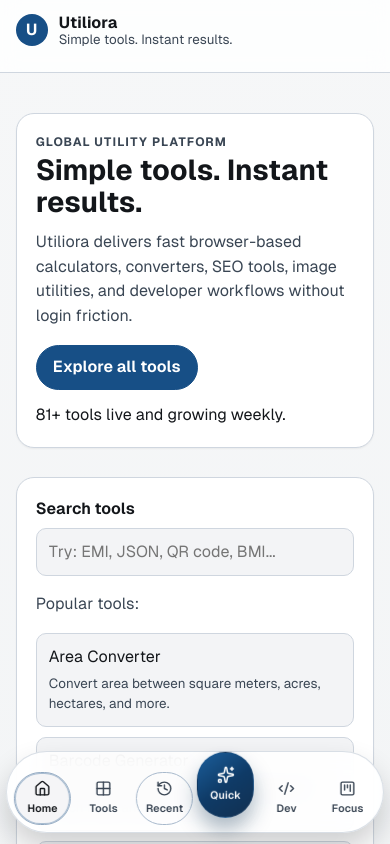
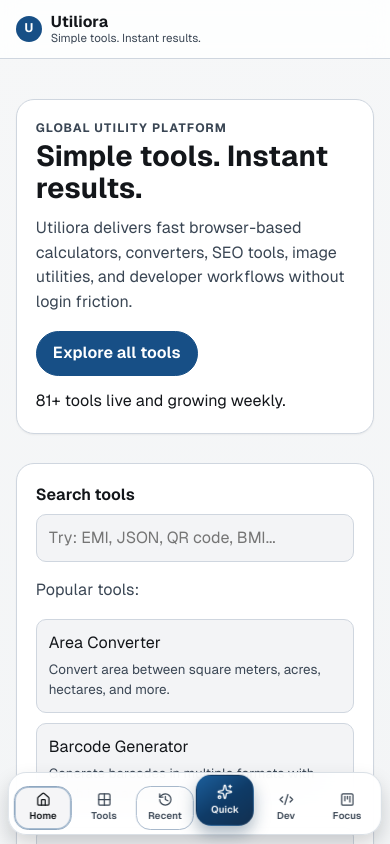
Before and after one commit to sisilabsai/utiliora, a Next.js app: page / in a window 390 px wide. Shown: the top 844 px of the page. Built offline with nearby package versions, Linux system fonts and the light colour scheme.

Commit message:
Refine mobile nav UI and fix mobile tap navigation

```diff
--- a/src/app/globals.css
+++ b/src/app/globals.css
@@ -1231,49 +1231,95 @@ textarea {
 
 @media (max-width: 900px) {
   .site-main {
-    padding-bottom: 7.8rem;
+    padding-bottom: 6.6rem;
   }
 
   .header-inner {
-    align-items: flex-start;
-    flex-direction: column;
-    padding-block: 0.8rem;
+    min-height: 58px;
+    align-items: center;
+    flex-direction: row;
+    padding-block: 0.55rem;
+  }
+
+  .brand {
+    gap: 0.55rem;
+  }
+
+  .brand-mark {
+    width: 1.65rem;
+    height: 1.65rem;
+    font-size: 0.78rem;
+  }
+
+  .brand-text strong {
+    font-size: 0.98rem;
+  }
+
+  .brand-text small {
+    font-size: 0.72rem;
   }
 
   .main-nav {
     display: none;
   }
 
+  .tool-grid,
+  .category-overview {
+    gap: 0.78rem;
+  }
+
+  .tool-card,
+  .category-card {
+    padding: 0.82rem;
+  }
+
+  .mobile-quick-backdrop {
+    position: fixed;
+    inset: 0;
+    z-index: 85;
+    border: 0;
+    padding: 0;
+    margin: 0;
+    background: rgba(11, 20, 28, 0.16);
+    backdrop-filter: blur(1px);
+  }
+
   .mobile-quick-nav {
     position: fixed;
     z-index: 90;
     left: 50%;
-    bottom: max(0.7rem, env(safe-area-inset-bottom));
+    bottom: max(0.55rem, env(safe-area-inset-bottom));
     transform: translateX(-50%);
-    width: min(97vw, 38rem);
-    padding: 0.46rem;
-    border-radius: 999px;
-    border: 1px solid color-mix(in srgb, var(--border) 80%, transparent);
-    background: color-mix(in srgb, var(--surface) 90%, transparent);
+    width: min(96vw, 34rem);
+    padding: 0.3rem;
+    border-radius: 1.15rem;
+    border: 1px solid color-mix(in srgb, var(--border) 76%, transparent);
+    background: color-mix(in srgb, var(--surface) 93%, transparent);
     backdrop-filter: blur(14px);
-    box-shadow: 0 16px 30px rgba(9, 14, 20, 0.2);
+    box-shadow: 0 10px 20px rgba(9, 14, 20, 0.18);
     display: grid;
     grid-template-columns: repeat(6, minmax(0, 1fr));
     align-items: end;
-    gap: 0.22rem;
+    gap: 0.16rem;
+    pointer-events: none;
+  }
+
+  .mobile-quick-link,
+  .mobile-quick-drawer {
+    pointer-events: auto;
   }
 
   .mobile-quick-link {
-    min-height: 3.3rem;
-    border-radius: 999px;
+    min-height: 2.72rem;
+    border-radius: 0.9rem;
     display: inline-flex;
     flex-direction: column;
     align-items: center;
     justify-content: center;
-    gap: 0.2rem;
+    gap: 0.08rem;
     color: var(--text-soft);
     border: 1px solid transparent;
-    font-size: 0.67rem;
+    font-size: 0.61rem;
     font-weight: 600;
     letter-spacing: 0.01em;
     transform: translateY(0) scale(1) translateZ(0);
@@ -1283,6 +1329,11 @@ textarea {
       border-color 200ms ease,
       color 200ms ease;
     will-change: transform;
+  }
+
+  .mobile-quick-link svg {
+    width: 15px;
+    height: 15px;
   }
 
   .mobile-quick-link:hover,
@@ -1307,7 +1358,7 @@ textarea {
     color: #fff;
     border-color: transparent;
     box-shadow:
-      0 12px 20px rgba(16, 52, 86, 0.34),
+      0 8px 16px rgba(16, 52, 86, 0.34),
       inset 0 0 0 1px rgba(255, 255, 255, 0.2);
   }
 
@@ -1339,75 +1390,81 @@ textarea {
     display: grid;
   }
 
-  .mobile-quick-drawer summary {
-    list-style: none;
+  .mobile-quick-drawer button {
     cursor: pointer;
   }
 
-  .mobile-quick-drawer summary::-webkit-details-marker {
-    display: none;
-  }
-
   .mobile-quick-link-primary {
-    min-height: 4.1rem;
-    transform: translateY(-0.45rem);
-    border-radius: 999px;
+    min-height: 3.2rem;
+    transform: translateY(-0.2rem);
+    border-radius: 0.95rem;
     color: #fff;
     border-color: transparent;
     background: linear-gradient(145deg, #1c5f9c, #0f3b67 52%, #123051);
-    box-shadow: 0 12px 20px rgba(16, 52, 86, 0.34);
+    box-shadow: 0 8px 16px rgba(16, 52, 86, 0.34);
   }
 
-  .mobile-quick-drawer[open] .mobile-quick-link-primary {
-    box-shadow: 0 16px 28px rgba(16, 52, 86, 0.4);
+  .mobile-quick-link-primary svg {
+    width: 16px;
+    height: 16px;
   }
 
   .mobile-quick-panel-wrap {
     position: fixed;
+    z-index: 91;
     left: 50%;
     transform: translateX(-50%);
-    bottom: calc(max(0.7rem, env(safe-area-inset-bottom)) + 4.9rem);
-    width: min(95vw, 31rem);
-    pointer-events: none;
+    bottom: calc(max(0.55rem, env(safe-area-inset-bottom)) + 3.6rem);
+    width: min(92vw, 24rem);
   }
 
   .mobile-quick-panel {
-    pointer-events: auto;
-    border-radius: var(--radius-lg);
+    border-radius: 12px;
     border: 1px solid color-mix(in srgb, var(--border) 85%, transparent);
     background: color-mix(in srgb, var(--surface) 94%, transparent);
-    box-shadow: 0 16px 30px rgba(11, 20, 28, 0.18);
-    padding: 0.85rem;
+    box-shadow: 0 14px 24px rgba(11, 20, 28, 0.2);
+    padding: 0.68rem;
     display: grid;
-    gap: 0.75rem;
+    gap: 0.55rem;
   }
 
   .mobile-quick-panel-head {
     display: grid;
-    gap: 0.15rem;
+    gap: 0.12rem;
+  }
+
+  .mobile-quick-panel-head strong {
+    font-size: 0.92rem;
   }
 
   .mobile-quick-panel-head small {
     color: var(--text-soft);
+    font-size: 0.78rem;
   }
 
   .mobile-quick-grid {
     display: grid;
     grid-template-columns: repeat(2, minmax(0, 1fr));
-    gap: 0.45rem;
+    gap: 0.36rem;
   }
 
   .mobile-quick-category-link {
     border: 1px solid var(--border);
     border-radius: var(--radius-sm);
     background: var(--surface-soft);
-    padding: 0.6rem 0.65rem;
+    padding: 0.5rem 0.56rem;
     display: inline-flex;
     align-items: center;
-    gap: 0.4rem;
+    gap: 0.32rem;
     font-weight: 600;
     color: var(--text-soft);
-    min-height: 2.3rem;
+    min-height: 1.95rem;
+    font-size: 0.89rem;
+  }
+
+  .mobile-quick-category-link svg {
+    width: 13px;
+    height: 13px;
   }
 
   .mobile-quick-category-link:hover,
@@ -1427,12 +1484,13 @@ textarea {
     display: inline-flex;
     align-items: center;
     justify-content: center;
-    min-height: 2.5rem;
+    min-height: 2.1rem;
     border-radius: 999px;
     border: 1px solid color-mix(in srgb, var(--accent) 52%, var(--border));
     color: var(--accent-strong);
     background: color-mix(in srgb, var(--surface-soft) 72%, transparent);
     font-weight: 600;
+    font-size: 0.9rem;
   }
 
   @media (prefers-reduced-motion: reduce) {
--- a/src/components/SiteHeader.tsx
+++ b/src/components/SiteHeader.tsx
@@ -62,9 +62,9 @@ export function SiteHeader() {
   const categories = getCategories();
   const pathname = usePathname();
   const [recentDockEntry, setRecentDockEntry] = useState<RecentDockEntry | null>(null);
+  const [quickOpen, setQuickOpen] = useState(false);
   const [tappingItem, setTappingItem] = useState("");
   const tapTimeoutRef = useRef<number | null>(null);
-  const quickDrawerRef = useRef<HTMLDetailsElement | null>(null);
 
   useEffect(() => {
     try {
@@ -92,9 +92,20 @@ export function SiteHeader() {
   }, [categories, pathname]);
 
   useEffect(() => {
-    if (!quickDrawerRef.current) return;
-    quickDrawerRef.current.removeAttribute("open");
+    setQuickOpen(false);
   }, [pathname]);
+
+  useEffect(() => {
+    if (!quickOpen) return;
+    const handleKeyDown = (event: KeyboardEvent) => {
+      if (event.key === "Escape") {
+        setQuickOpen(false);
+      }
+    };
+
+    window.addEventListener("keydown", handleKeyDown);
+    return () => window.removeEventListener("keydown", handleKeyDown);
+  }, [quickOpen]);
 
   useEffect(() => {
     return () => {
@@ -136,6 +147,15 @@ export function SiteHeader() {
   const recentHref = recentDockEntry?.href ?? "/tools";
   const recentLabel = recentDockEntry?.label ?? "Recent";
   const recentActive = recentDockEntry ? isActive(recentDockEntry.href) : false;
+  const quickPanelId = "mobile-quick-panel";
+
+  const closeQuickPanel = useCallback(() => {
+    setQuickOpen(false);
+  }, []);
+
+  const toggleQuickPanel = useCallback(() => {
+    setQuickOpen((current) => !current);
+  }, []);
 
   return (
     <>
@@ -166,12 +186,17 @@ export function SiteHeader() {
         </div>
       </header>
 
+      {quickOpen ? (
+        <button type="button" className="mobile-quick-backdrop" aria-label="Close quick access" onClick={closeQuickPanel} />
+      ) : null}
+
       <nav aria-label="Mobile quick access" className="mobile-quick-nav">
         <Link
           href="/"
           className={`mobile-quick-link ${isActive("/") ? "mobile-quick-link-active" : ""} ${tappingItem === "home" ? "is-tapping" : ""}`}
           aria-current={isActive("/") ? "page" : undefined}
           onPointerDown={() => triggerTapFeedback("home")}
+          onClick={closeQuickPanel}
         >
           <Home size={17} />
           <span>Home</span>
@@ -182,6 +207,7 @@ export function SiteHeader() {
           className={`mobile-quick-link ${isActive("/tools") ? "mobile-quick-link-active" : ""} ${tappingItem === "tools" ? "is-tapping" : ""}`}
           aria-current={isActive("/tools") ? "page" : undefined}
           onPointerDown={() => triggerTapFeedback("tools")}
+          onClick={closeQuickPanel}
         >
           <Grid2x2 size={17} />
           <span>Tools</span>
@@ -192,20 +218,26 @@ export function SiteHeader() {
           className={`mobile-quick-link mobile-quick-link-recent ${recentActive ? "mobile-quick-link-active" : ""} ${tappingItem === "recent" ? "is-tapping" : ""}`}
           aria-current={recentActive ? "page" : undefined}
           onPointerDown={() => triggerTapFeedback("recent")}
+          onClick={closeQuickPanel}
         >
           <History size={17} />
           <span>{recentLabel}</span>
         </Link>
 
-        <details ref={quickDrawerRef} className="mobile-quick-drawer">
-          <summary
+        <div className="mobile-quick-drawer">
+          <button
+            type="button"
             className={`mobile-quick-link mobile-quick-link-primary ${quickActive ? "mobile-quick-link-active" : ""} ${tappingItem === "quick" ? "is-tapping" : ""}`}
+            aria-expanded={quickOpen}
+            aria-controls={quickPanelId}
             onPointerDown={() => triggerTapFeedback("quick")}
+            onClick={toggleQuickPanel}
           >
             <Sparkles size={18} />
             <span>Quick</span>
-          </summary>
-          <div className="mobile-quick-panel-wrap">
+          </button>
+          {quickOpen ? (
+            <div className="mobile-quick-panel-wrap" id={quickPanelId}>
               <div className="mobile-quick-panel">
                 <div className="mobile-quick-panel-head">
                   <strong>Quick access</strong>
@@ -225,24 +257,32 @@ export function SiteHeader() {
                           : "mobile-quick-category-link"
                       }
                       onPointerDown={() => triggerTapFeedback(`quick-${category.slug}`)}
+                      onClick={closeQuickPanel}
                     >
                       <CategoryIcon category={category.slug} size={14} />
                       <span>{category.title}</span>
                     </Link>
                   ))}
                 </div>
-              <Link className="mobile-quick-all-link" href="/tools" onPointerDown={() => triggerTapFeedback("quick-all")}>
+                <Link
+                  className="mobile-quick-all-link"
+                  href="/tools"
+                  onPointerDown={() => triggerTapFeedback("quick-all")}
+                  onClick={closeQuickPanel}
+                >
                   Browse all tools
                 </Link>
               </div>
             </div>
-        </details>
+          ) : null}
+        </div>
 
         <Link
           href="/developer-tools"
           className={`mobile-quick-link ${isActive("/developer-tools") ? "mobile-quick-link-active" : ""} ${tappingItem === "dev" ? "is-tapping" : ""}`}
           aria-current={isActive("/developer-tools") ? "page" : undefined}
           onPointerDown={() => triggerTapFeedback("dev")}
+          onClick={closeQuickPanel}
         >
           <Code2 size={17} />
           <span>Dev</span>
@@ -253,6 +293,7 @@ export function SiteHeader() {
           className={`mobile-quick-link ${isActive("/productivity-tools") ? "mobile-quick-link-active" : ""} ${tappingItem === "focus" ? "is-tapping" : ""}`}
           aria-current={isActive("/productivity-tools") ? "page" : undefined}
           onPointerDown={() => triggerTapFeedback("focus")}
+          onClick={closeQuickPanel}
         >
           <SquareKanban size={17} />
           <span>Focus</span>
```
Lines whose indentation alone changed are shown as unchanged.
